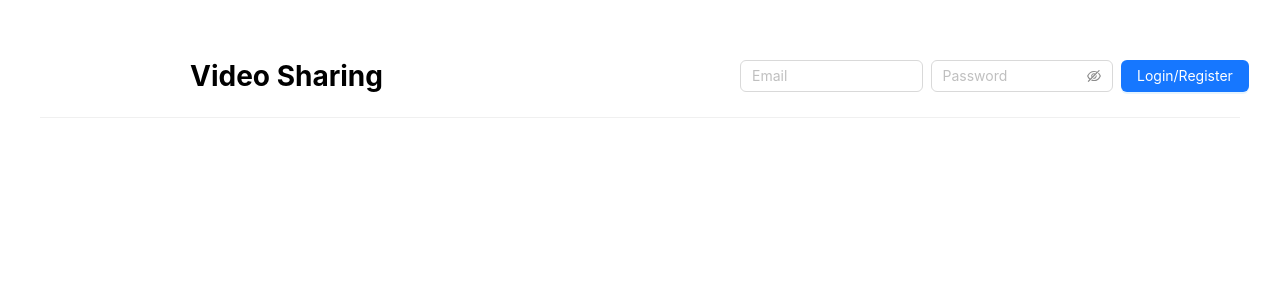
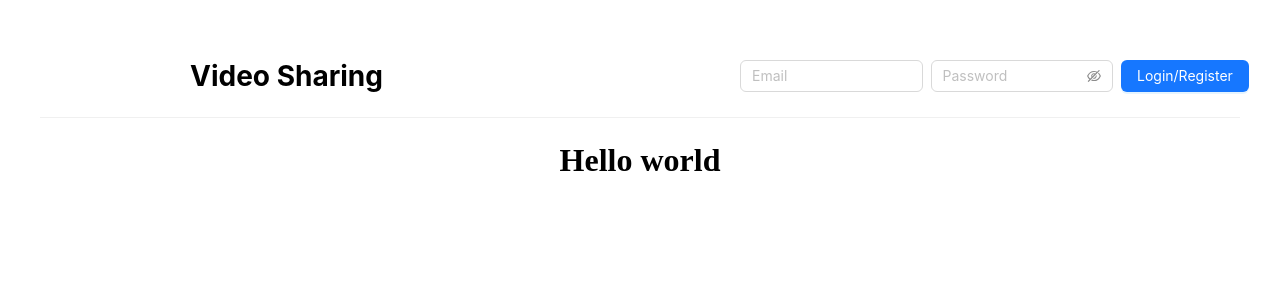
Before and after one commit to nguyennhuttoan/video-sharing-fe, a React (Vite) app: page / in a window 1280 px wide. Shown: the top 300 px of the page. Built offline with nearby package versions, Linux system fonts and the light colour scheme.

Commit message:
Add layout

```diff
--- a/src/App.tsx
+++ b/src/App.tsx
@@ -1,10 +1,10 @@
 import "./App.css";
-import Header from "./components/Header";
+import { Home } from "./routes/Home";
 
 function App() {
   return (
     <div className="App">
-      <Header />
+      <Home />
     </div>
   );
 }
--- /dev/null
+++ b/src/components/Layout/index.tsx
@@ -0,0 +1,10 @@
+import Header from "../Header";
+
+export const Layout = ({ children }: { children: JSX.Element }) => (
+  <>
+    <Header />
+    {children}
+  </>
+);
+
+export default Layout;
--- a/src/components/Login/index.tsx
+++ b/src/components/Login/index.tsx
@@ -1,5 +1,5 @@
 import { Form, Input, Button, Row, Col } from "antd";
-import UserInfo from "../UserInfo";
+import UserBar from "../UserBar";
 import User from "../../types/user.type";
 import { useState } from "react";
 import authService from "../../services/auth.service";
@@ -29,7 +29,7 @@ export const Login = () => {
 
   return email ? (
     <div style={{ display: "flex" }}>
-      <UserInfo email={email} />
+      <UserBar email={email} />
       <Button danger onClick={handleLogout}>
         Logout
       </Button>
--- a/src/components/UserInfo/index.tsx
+++ b/src/components/UserBar/index.tsx
@@ -1,7 +1,7 @@
 import { Button } from "antd";
 import User from "../../types/user.type";
 
-const UserInfo = ({ email }: Partial<User>) => {
+const UserBar = ({ email }: Partial<User>) => {
   return (
     <div
       style={{
@@ -19,4 +19,4 @@ const UserInfo = ({ email }: Partial<User>) => {
   );
 };
 
-export default UserInfo;
+export default UserBar;
--- a/src/http.ts
+++ b/src/http.ts
@@ -7,6 +7,6 @@ export default axios.create({
     "Access-Control-Allow-Origin": "*",
     "Access-Control-Allow-Methods": "GET, POST, PATCH, PUT, DELETE, OPTIONS",
     "Access-Control-Allow-Headers":
-      "Origin, Content-Type, X-Auth-Token, Authorization, Accept,charset,boundary,Content-Length",
+      "Origin, Content-Type, X-Auth-Token, Authorization, Accept, charset, boundary, Content-Length",
   },
 });
--- /dev/null
+++ b/src/routes/Home/index.tsx
@@ -0,0 +1,9 @@
+import { Layout } from "../../components/Layout";
+
+export const Home = () => {
+  return (
+    <Layout>
+      <h1>Hello world</h1>
+    </Layout>
+  );
+};
```
Also changed, not shown: src/components/VideoItem/index.tsx (added), src/components/VideoList/index.tsx (added).
